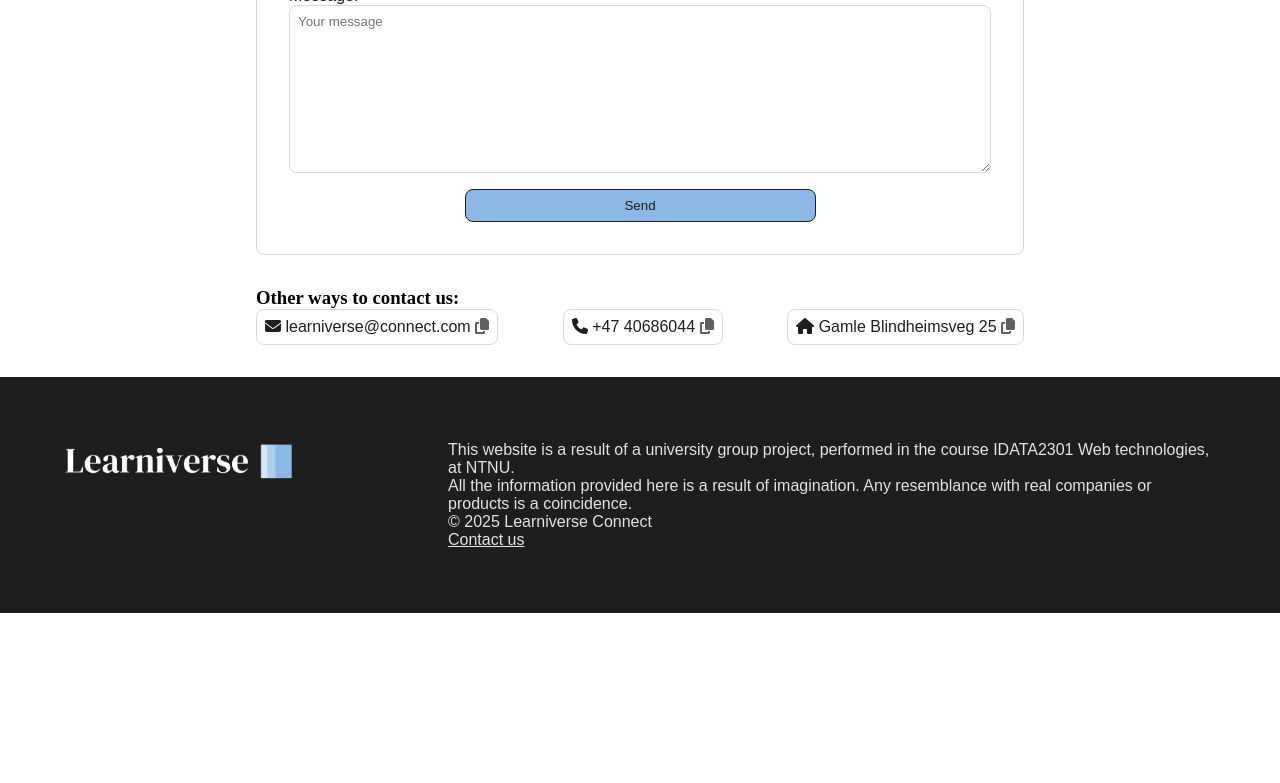
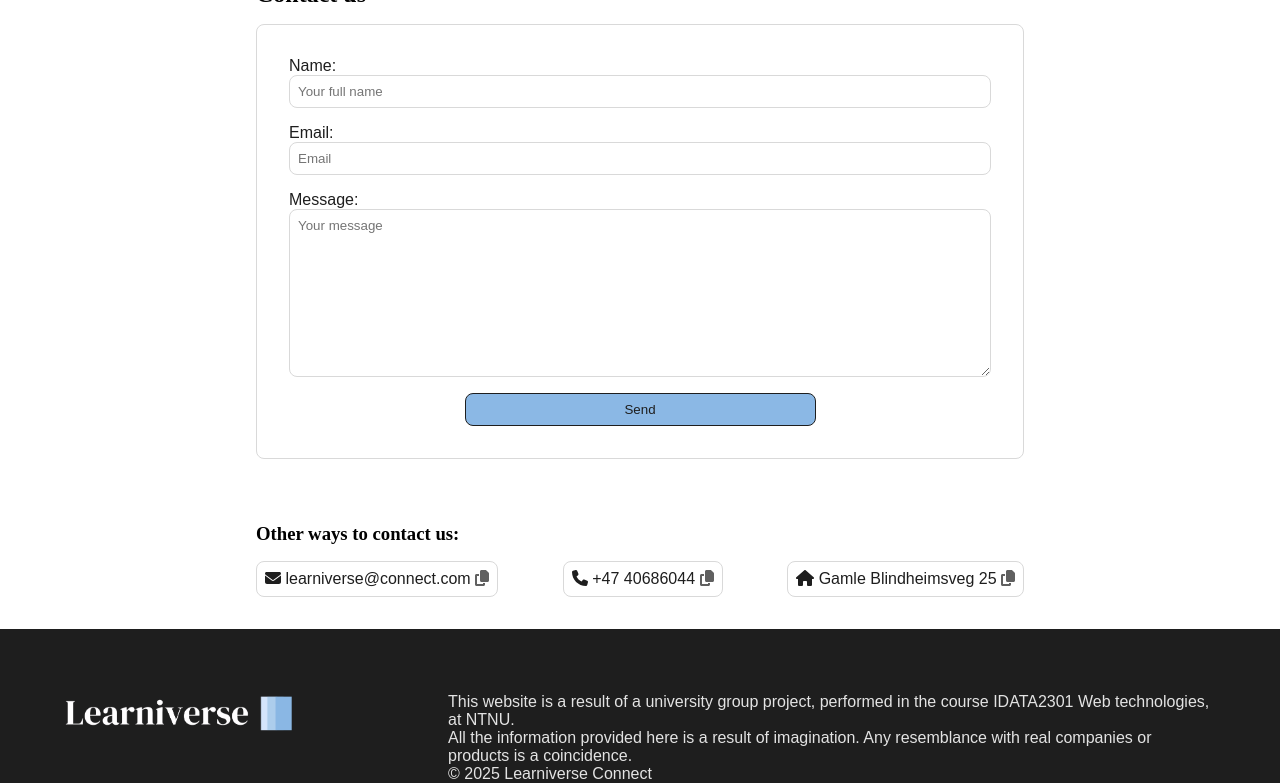
Before and after one commit to Hermzy14/webteknologi, a React (Vite) app: page /about in a window 1280 px wide. Shown: the part 1041-1824 px from the top of the page. Before the commit the page ends 1654 px from the top, so only its background shows below. Built offline with nearby package versions, Linux system fonts and the light colour scheme; no server answers.

Commit message:
Fixed some minor issues with styling on about page and switched compare and add to cart buttons.

```diff
--- a/src/components/CourseCard.jsx
+++ b/src/components/CourseCard.jsx
@@ -95,13 +95,6 @@ export function CourseCard({
         </select>
       )}
 
-      <button
-        className="add-to-cart-button"
-        onClick={() => onAddToCart(course, selectedProvider)}
-      >
-        Add to cart
-      </button>
-
       {showCompare && (
         <button
           className="add-to-compare-button"
@@ -110,6 +103,13 @@ export function CourseCard({
           Add to compare
         </button>
       )}
+
+      <button
+        className="add-to-cart-button"
+        onClick={() => onAddToCart(course, selectedProvider)}
+      >
+        Add to cart
+      </button>
 
       {/* Modified success message with conditional text */}
       {addedItemId === (isDiscountedCourse ? course.id : course.id) && (
--- a/src/css/about.css
+++ b/src/css/about.css
@@ -1,11 +1,13 @@
 #about-page {
   display: flex;
   flex-direction: column;
+  gap: 2rem;
 }
 
 #hero-content-wrapper-about {
   width: 60%;
   margin: 0 auto;
+  padding: 2.2rem 0;
 }
 
 /* About us section */
@@ -35,6 +37,7 @@
 
 #contact-form-section h2 {
   width: 60%;
+  margin-bottom: 1rem;
 }
 
 #contact-form {
@@ -91,9 +94,12 @@
 
 /* Other ways to contact us */
 #other-contact-options-section {
+  display: flex;
+  flex-direction: column;
   width: 60%;
   margin: 0 auto;
-  padding-bottom: 2rem;
+  margin-bottom: 2rem;
+  gap: 1rem;
 }
 
 #list-container {
@@ -137,7 +143,7 @@
   font-size: 0.8rem;
   margin-top: 8px;
   z-index: 10;
-  border: 1px solid var(--primary-border-color);
+  border: 1px solid var(--neutral-border-color);
 
   /* Animation properties */
   animation: slideIn 0.3s ease-out forwards;
@@ -164,6 +170,11 @@
     width: 90%;
   }
 
+  #hero-content-wrapper-about {
+    width: 100%;
+    margin: 0 auto;
+  }
+
   #about-us {
     width: 100%;
   }
@@ -177,7 +188,7 @@
   }
 
   #contact-form {
-    width: 90%;
+    width: 100%;
     padding: 1rem;
   }
 
--- a/src/css/card.css
+++ b/src/css/card.css
@@ -78,14 +78,19 @@
   background-color: var(--hover-color);
 }
 
-.add-to-cart-button {
-  background-color: var(--primary-color);
+.add-to-cart-button,
+.add-to-compare-button {
   border: 1px solid var(--neutral-border-color);
   border-radius: 8px;
   padding: 0.5rem;
   margin-top: 0.5rem;
   transition: background-color 0.2s ease-in-out;
   cursor: pointer;
+  box-sizing: border-box;
+}
+
+.add-to-cart-button {
+  background-color: var(--primary-color);
 }
 .add-to-cart-button:hover {
   background-color: var(--blue-hover-color);
@@ -93,12 +98,6 @@
 
 .add-to-compare-button {
   background-color: var(--primary-bg-color);
-  border: 1px solid var(--neutral-border-color);
-  border-radius: 8px;
-  padding: 0.5rem;
-  margin-top: 0.5rem;
-  transition: background-color 0.2s ease-in-out;
-  cursor: pointer;
 }
 .add-to-compare-button:hover {
   background-color: var(--hover-color);
--- a/src/pages/About.jsx
+++ b/src/pages/About.jsx
@@ -121,6 +121,7 @@ export function About() {
           providers, ensuring that you have access to a comprehensive range of
           subjects and skills to fuel your personal and professional growth.
         </p>
+        <br />
         <p>
           Our commitment to quality is unwavering, and we meticulously curate
           our course offerings to guarantee a premium learning experience.
@@ -135,6 +136,7 @@ export function About() {
           experience. Embrace the future of education with Learniverse Connect -
           where knowledge meets opportunity.
         </p>
+        <br />
         <p>
           At Learniverse Connect, we pride ourselves on offering courses that
           not only equip you with valuable knowledge and skills but also pave
@@ -152,6 +154,7 @@ export function About() {
           the assurance that your investment in education is backed by our
           unwavering support.
         </p>
+        <br />
         <p>
           While our courses predominantly take place in the virtual realm, we
           take pride in providing a unique blend of online learning and
```
